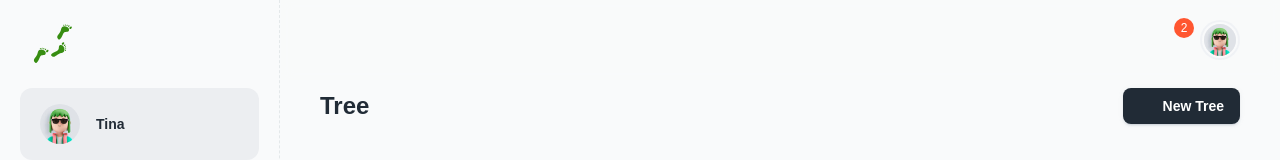
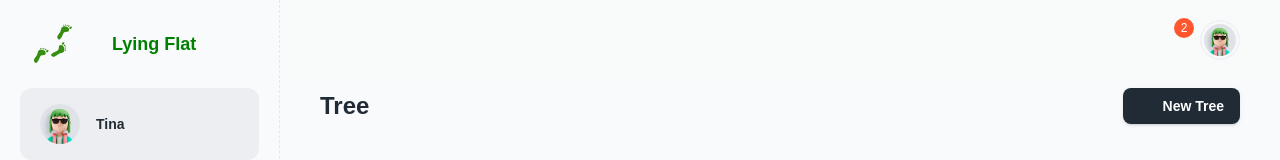
Before and after one commit to UoA-EEEEason/React-website-CarbonGo---Lying-Flat-group, a React (Vite) app: page /products in a window 1280 px wide. Shown: the top 160 px of the page. Built offline with nearby package versions, Linux system fonts and the light colour scheme; some icons are missing.

Commit message:
add logo text

```diff
--- a/src/components/logo/logo.jsx
+++ b/src/components/logo/logo.jsx
@@ -3,18 +3,21 @@ import { forwardRef } from 'react';
 
 import Box from '@mui/material/Box';
 import Link from '@mui/material/Link';
-
+import Typography from '@mui/material/Typography';
 import { RouterLink } from 'src/routes/components';
 
 // ----------------------------------------------------------------------
 
 const Logo = forwardRef(({ disabledLink = false, sx, ...other }, ref) => {
-    const logo = (
-    <Box
-      component="img"
-      src="/assets/logo.svg"
-      sx={{ width: 40, height: 40, cursor: 'pointer', ...sx }}
-    />
+  const logo = (
+    <Box sx={{ display: 'flex', alignItems: 'center', ...sx }} ref={ref}>
+      <Box
+        component="img"
+        src="/assets/logo.svg"
+        sx={{ width: 40, height: 40, cursor: 'pointer' }}
+      />
+      <Typography variant="h6" sx={{ ml: 5, color: 'green' }}>Lying Flat</Typography>
+    </Box>
   );
 
   if (disabledLink) {
```
